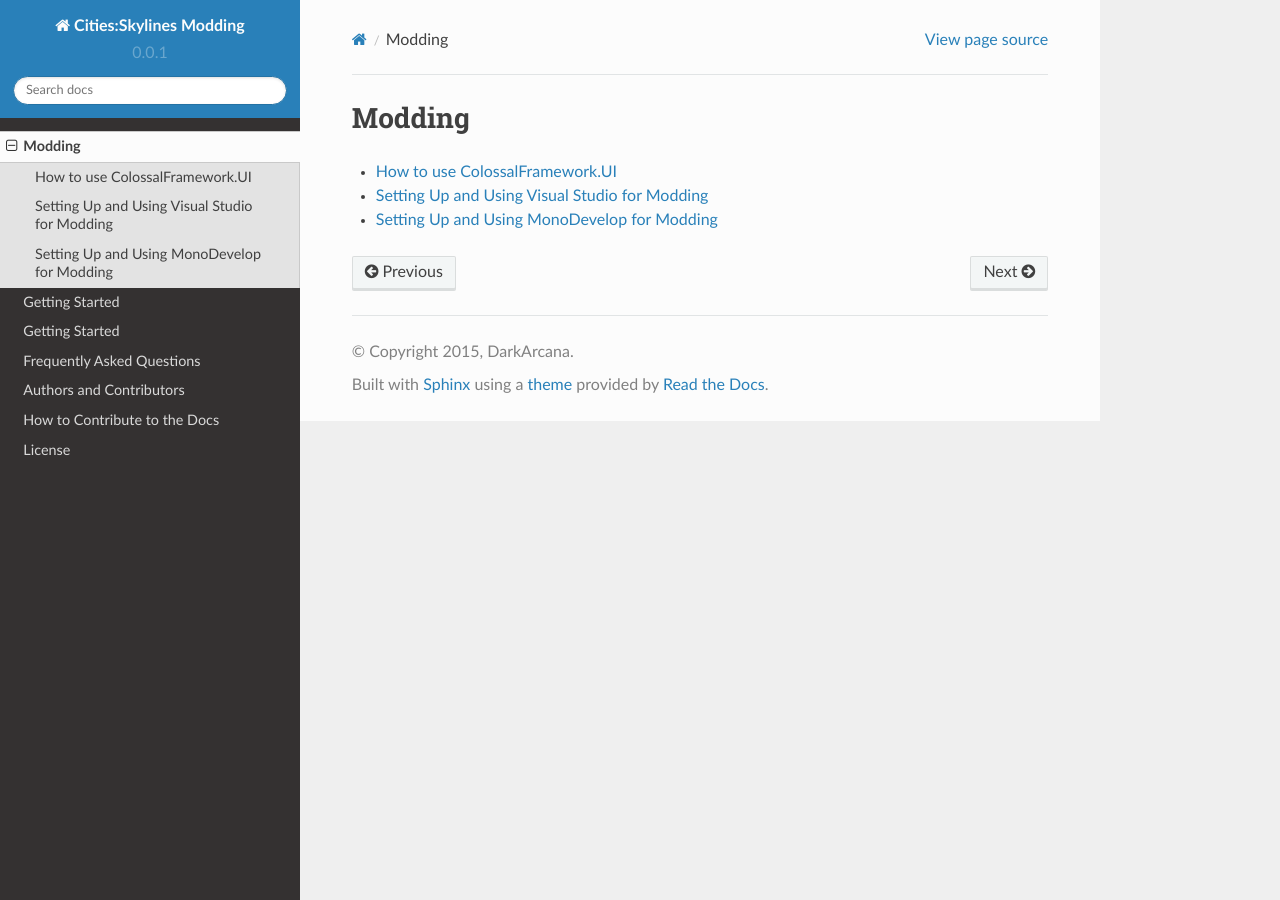
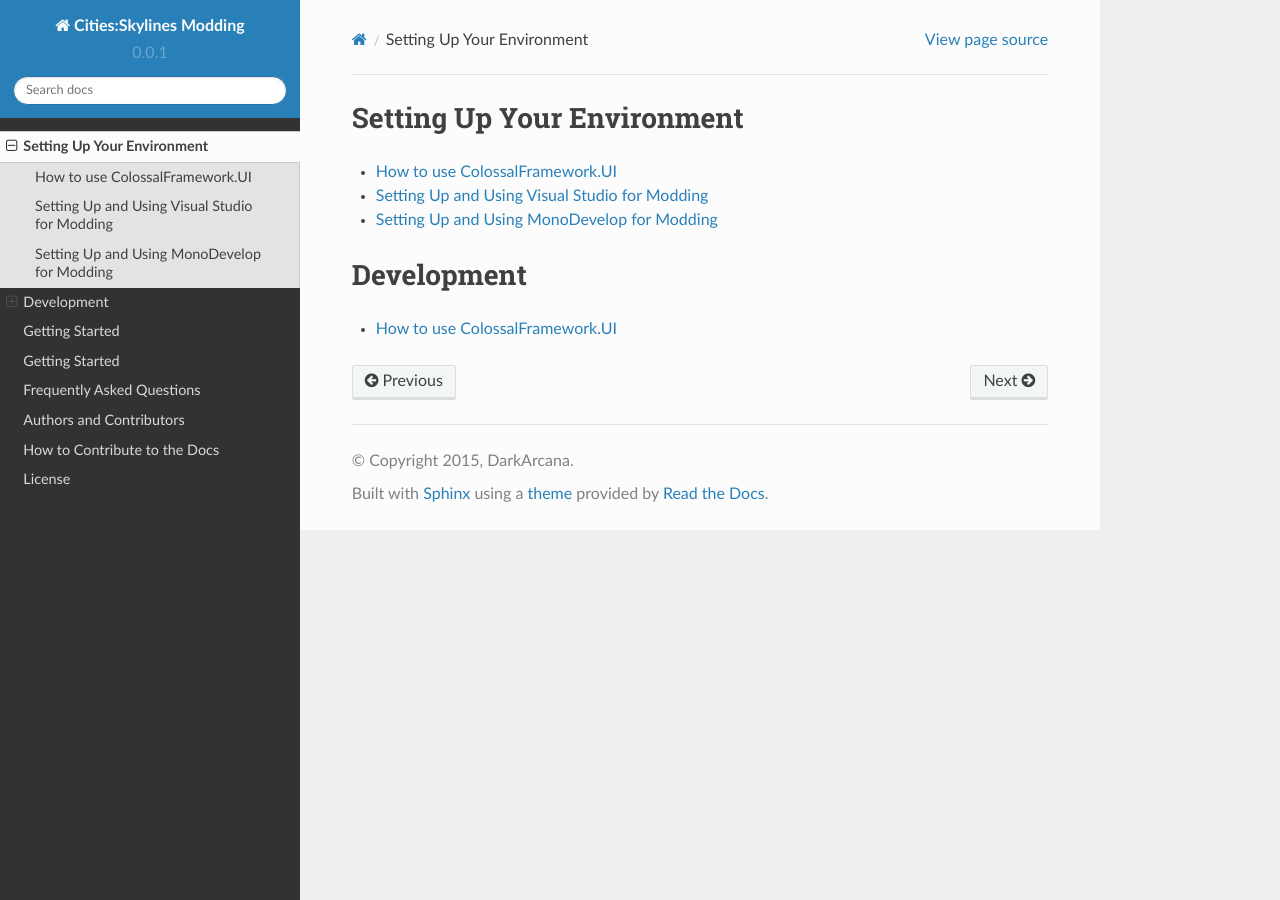
Before and after one commit to SkylinesModding/Docs, a Sphinx documentation site: the page built from docs/source/modding/index.rst, in a window 1280 px wide. Built offline with Sphinx 7.4.7 and the Read the Docs theme 2.0.0, drawn with Linux system fonts in a browser that asks for light colours.

Commit message:
Change modding toctree

```diff
--- a/docs/source/modding/index.rst
+++ b/docs/source/modding/index.rst
@@ -1,5 +1,5 @@
-Modding
-=======
+Setting Up Your Environment
+===========================
 
 .. toctree::
     :maxdepth: 2
@@ -8,3 +8,12 @@ Modding
     How-to-Use-ColossalFramework.UI
     Setting-Up-and-Using-Visual-Studio-for-Modding
     Setting-Up-and-Using-MonoDevelop-for-Modding
+
+Development
+===========
+
+.. toctree::
+    :maxdepth: 2
+    :titlesonly:
+
+    How-to-Use-ColossalFramework.UI
```
